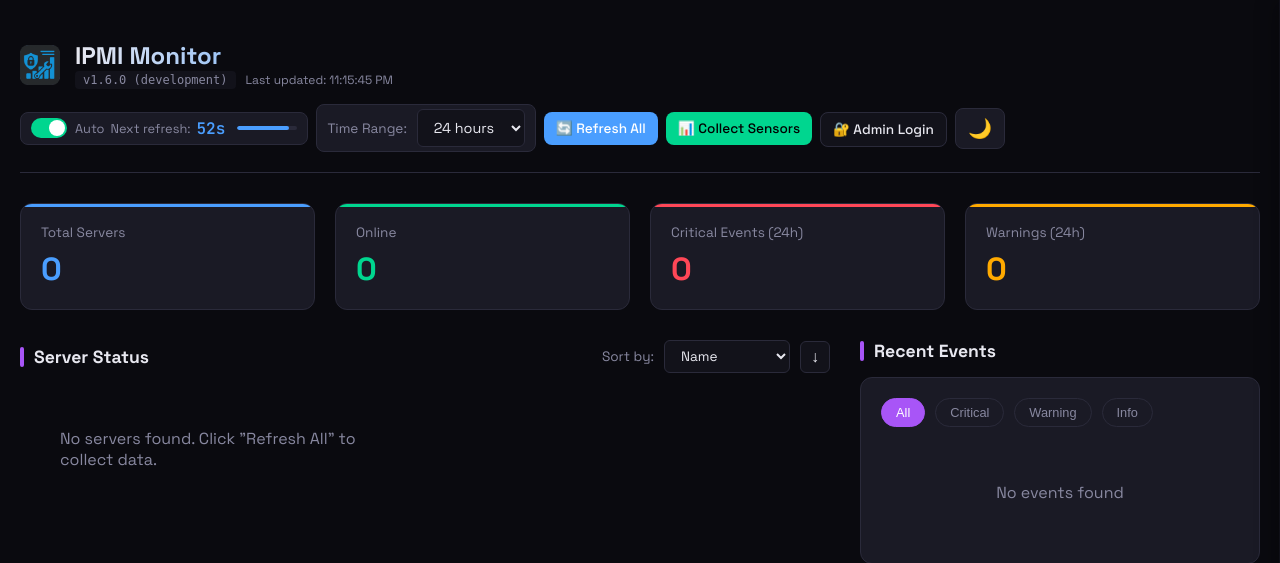
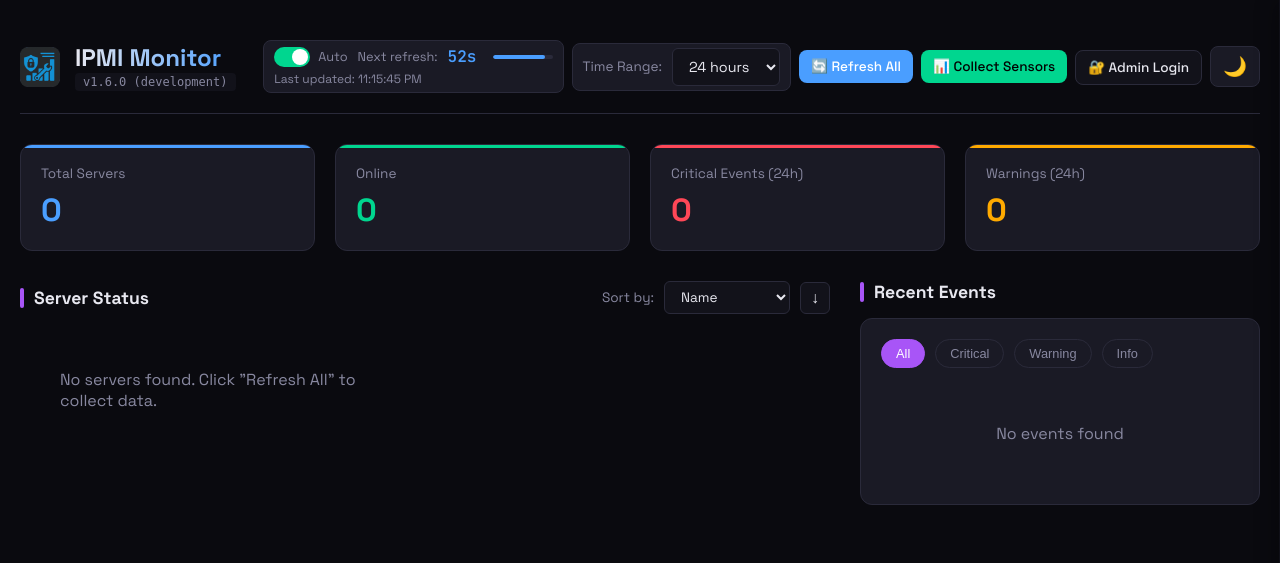
Before and after one commit to cryptolabsza/ipmi-monitor, a Flask app: page / in a window 1280 px wide. Shown: the top 563 px of the page. Run offline with Flask 3, Linux system fonts and the light colour scheme; data comes from the database, SQL or seed files in the repository; data that the repository does not hold is empty; parts of the project's set-up code (start-up, migrations or seed data) failed here and were passed over; some libraries are stand-ins or nearby versions.

Commit message:
ui: Move 'Last updated' under auto-refresh timer
Moved the 'Last updated' timestamp from under the app title to
below the auto-refresh countdown timer for better visual grouping.

Layout now:
  Auto [toggle] | Next refresh: 45s [progress bar]
  Last updated: 1:14:14 AM

```diff
--- a/templates/dashboard.html
+++ b/templates/dashboard.html
@@ -1437,14 +1437,14 @@
                     <h1>{{ app_name }}</h1>
                     <div style="display: flex; gap: 10px; align-items: center; flex-wrap: wrap;">
                         <span class="version-badge" id="versionBadge" onclick="checkForUpdates()" style="cursor: pointer; font-size: 0.75rem; color: var(--text-secondary); background: var(--bg-secondary); padding: 2px 8px; border-radius: 4px; font-family: monospace;" title="Click to check for updates">{{ version_string }}</span>
-                        <span class="last-updated" id="lastUpdated">Loading...</span>
                         <span class="update-available" id="updateAvailable" style="display: none; font-size: 0.75rem; color: #10b981; background: rgba(16, 185, 129, 0.1); padding: 2px 8px; border-radius: 4px; cursor: pointer;" onclick="showUpdateInfo()">⬆️ Update available</span>
                     </div>
                 </div>
             </div>
             <div class="header-actions">
-                <!-- Auto-refresh countdown -->
-                <div class="refresh-timer">
+                <!-- Auto-refresh countdown with last updated -->
+                <div class="refresh-timer" style="flex-direction: column; align-items: flex-start; gap: 4px;">
+                    <div style="display: flex; align-items: center; gap: 10px;">
                         <div class="auto-refresh-toggle" onclick="toggleAutoRefresh()">
                             <div class="toggle-switch" id="autoRefreshToggle"></div>
                             <span class="timer-label">Auto</span>
@@ -1454,6 +1454,8 @@
                         <div class="timer-progress">
                             <div class="timer-progress-bar" id="countdownBar" style="width: 100%;"></div>
                         </div>
+                    </div>
+                    <div class="last-updated" id="lastUpdated" style="font-size: 0.75rem; color: var(--text-secondary);">Loading...</div>
                 </div>
 
                 <div class="time-selector">
```
Lines whose indentation alone changed are shown as unchanged.
